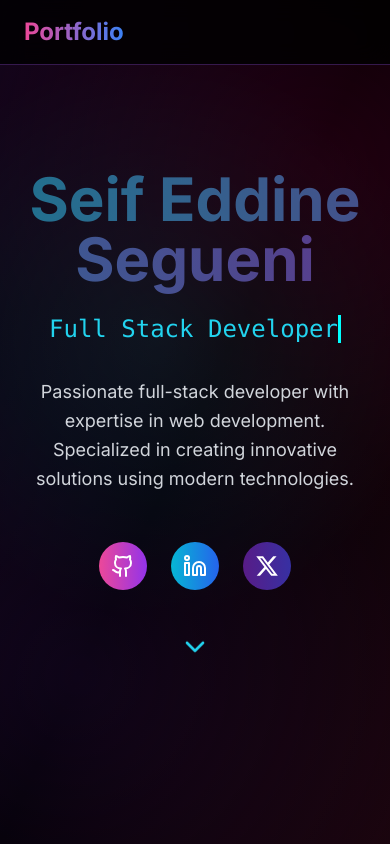
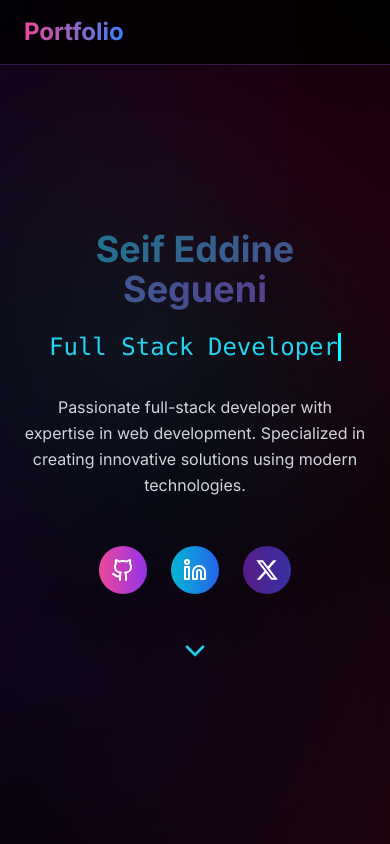
Before and after one commit to Se1f0/portfolio, a React (Vite) app: page / in a window 390 px wide. Shown: the top 844 px of the page. Built offline with nearby package versions, Linux system fonts and the light colour scheme.

Commit message:
Fix Name header in the Hero section

```diff
--- a/src/components/Hero.tsx
+++ b/src/components/Hero.tsx
@@ -26,16 +26,16 @@ const Hero: React.FC<HeroProps> = ({ scrollY, scrollToSection }) => {
         }}
       ></div>
 
-      <div className="relative z-10 text-center max-w-4xl mx-auto px-6">
-        <h1 className="text-6xl md:text-8xl font-bold mb-6 animate-pulse">
+      <div className="relative z-10 text-center max-w-4xl mx-auto px-6 pt-16 sm:pt-20 md:pt-0">
+        <h1 className="text-4xl sm:text-5xl md:text-6xl lg:text-8xl font-bold mb-6 animate-pulse">
           <span className="bg-gradient-to-r from-pink-500 via-cyan-400 to-purple-500 bg-clip-text text-transparent bg-300 animate-gradient">
-            Seif Eddine Segueni
+            <span className="inline-block">Seif Eddine</span> <span className="inline-block">Segueni</span>
           </span>
         </h1>
-        <div className="text-2xl md:text-3xl mb-8 text-cyan-400 font-mono animate-fade-in">
+        <div className="text-xl sm:text-2xl md:text-3xl mb-8 text-cyan-400 font-mono animate-fade-in">
           <span className="animate-typewriter">Full Stack Developer</span>
         </div>
-        <p className="text-lg md:text-xl mb-12 text-gray-300 max-w-2xl mx-auto leading-relaxed">
+        <p className="text-base sm:text-lg md:text-xl mb-12 text-gray-300 max-w-2xl mx-auto leading-relaxed">
           Passionate full-stack developer with expertise in web development.
           Specialized in creating innovative solutions using modern
           technologies.
```
